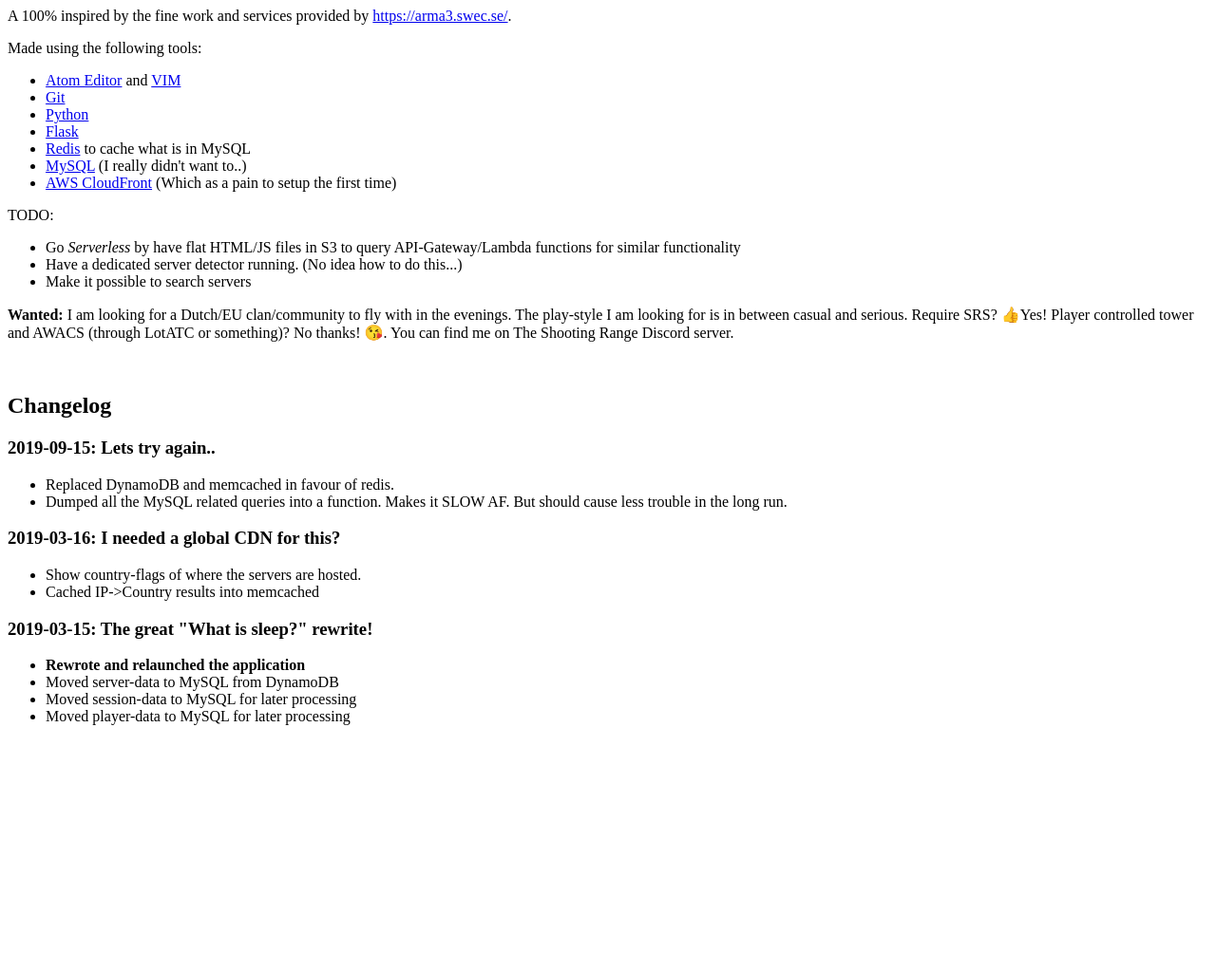
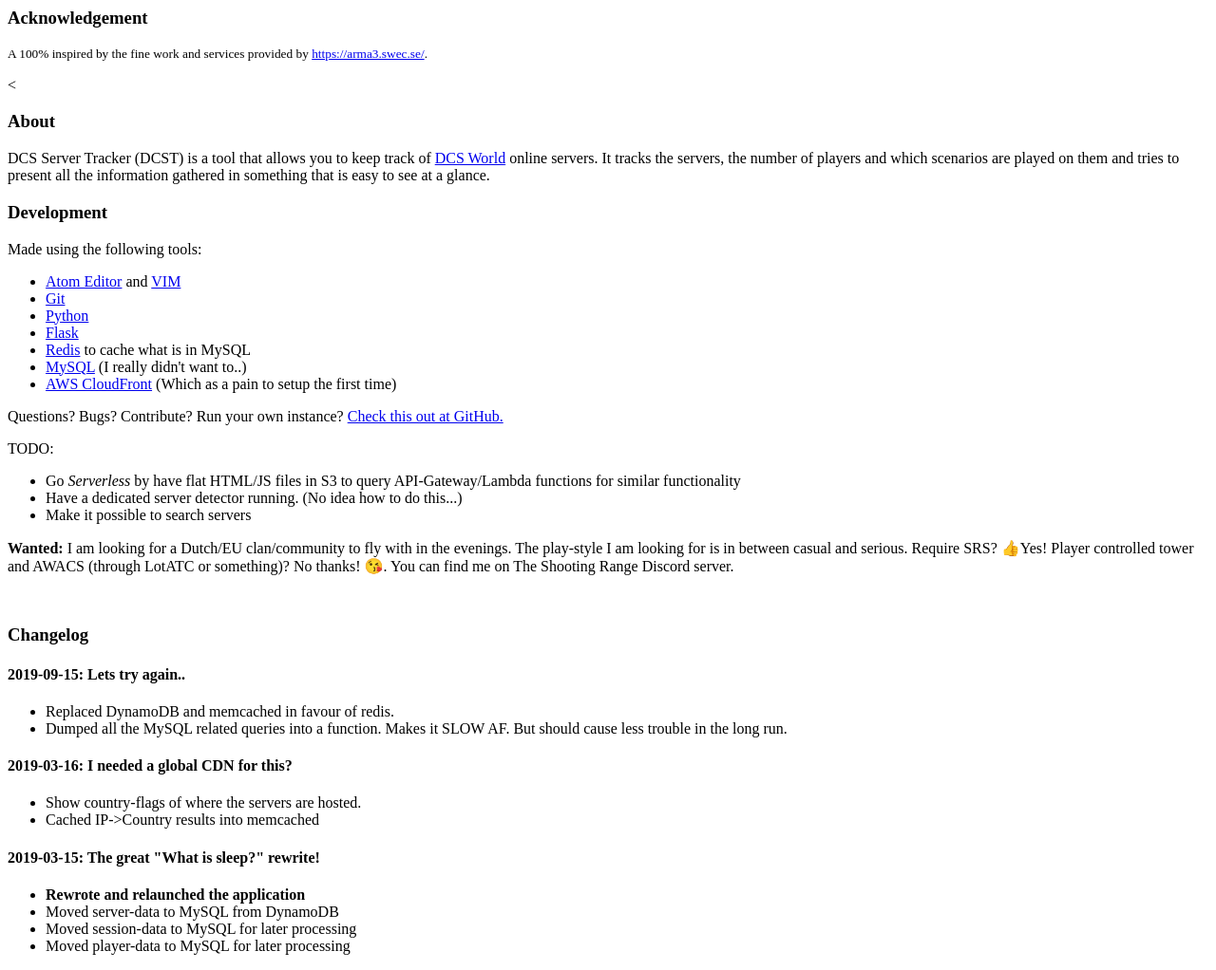
Before and after one commit to Ligthert/dcs_server_tracker, a Flask app: template app/templates/about.html in a window 1280 px wide. Shown: the whole page at 95% size. Before the commit the page ends 764 px from the top, so only its background shows below. Run offline with Flask 2, Linux system fonts and the light colour scheme; the template is opened without the code that fills it, so the values that code supplies are empty.

Commit message:
Link the site to the repo. Link the repo to the site. Comply with the MaxMind Geo2Lite license. Added an about section

```diff
--- a/app/templates/about.html
+++ b/app/templates/about.html
@@ -1,5 +1,9 @@
 <div class="text-left">
-<p>A 100% inspired by the fine work and services provided by <a href="https://arma3.swec.se/">https://arma3.swec.se/</a>.</p>
+<h3>Acknowledgement</h3>
+<p><small>A 100% inspired by the fine work and services provided by <a href="https://arma3.swec.se/">https://arma3.swec.se/</a>.</small></p>
+<<h3>About</h3>
+<p>DCS Server Tracker (DCST) is a tool that allows you to keep track of <a href="https://www.digitalcombatsimulator.com/">DCS World</a> online servers. It tracks the servers, the number of players and which scenarios are played on them and tries to present all the information gathered in something that is easy to see at a glance.</p>
+<h3>Development</h3>
 <p>Made using the following tools:
   <ul>
     <li><a href="https://atom.io/">Atom Editor</a> and <a href="https://www.vim.org">VIM</a></li>
@@ -10,6 +14,7 @@
     <li><a href="https://www.mysql.com/">MySQL</a> (I really didn't want to..)</li>
     <li><a href="https://aws.amazon.com/cloudfront/">AWS CloudFront</a> (Which as a pain to setup the first time)</li>
   </ul>
+<p>Questions? Bugs? Contribute? Run your own instance? <a href="https://github.com/GlowieXYZ/dcs_server_tracker/">Check this out at GitHub.</a></p>
 <p>TODO:
   <ul>
     <li>Go <i>Serverless</i> by have flat HTML/JS files in S3 to query API-Gateway/Lambda functions for similar functionality</li>
@@ -19,18 +24,18 @@
 </p>
 <p><b>Wanted:</b> I am looking for a Dutch/EU clan/community to fly with in the evenings. The play-style I am looking for is in between casual and serious. Require SRS? 👍Yes! Player controlled tower and AWACS (through LotATC or something)? No thanks! 😘. You can find me on The Shooting Range Discord server.</p>
 <p>&nbsp;</p>
-<p><h2>Changelog</h2></p>
-<h3>2019-09-15: Lets try again..</h3>
+<p><h3>Changelog</h3></p>
+<h4>2019-09-15: Lets try again..</h4>
 <ul>
   <li>Replaced DynamoDB and memcached in favour of redis.</li>
   <li>Dumped all the MySQL related queries into a function. Makes it SLOW AF. But should cause less trouble in the long run.</li>
 </ul>
-<h3>2019-03-16: I needed a global CDN for this?</h3>
+<h4>2019-03-16: I needed a global CDN for this?</h4>
 <ul>
   <li>Show country-flags of where the servers are hosted.</li>
   <li>Cached IP->Country results into memcached</li>
 </ul>
-<h3>2019-03-15: The great "What is sleep?" rewrite!</h3>
+<h4>2019-03-15: The great "What is sleep?" rewrite!</h4>
 <ul>
   <li><b>Rewrote and relaunched the application</b></li>
   <li>Moved server-data to MySQL from DynamoDB</li>
--- a/app/templates/template.html
+++ b/app/templates/template.html
@@ -44,8 +44,9 @@
 
     <div class="text-center">
       <hr width="80%" />
-        <p><small>This page is created and maintained by Glowie. The data may be used freely for non commercial purposes.
-        Contact me on Discord (<i>Glowie#9836</i>) or <a href="mailto:glowie.xyz@protonmail.com">send me an email</a> if you have any questions or requests.</small></p>
+        <p><small>This page is created and maintained by Glowie.<br>The data may be used freely for non commercial purposes.<br>
+        Contact me on Discord (<i>Glowie#9836</i>) or <a href="mailto:glowie.xyz@protonmail.com">send me an email</a> if you have any questions or requests.<br>This product includes GeoLite2 data created by MaxMind, available from
+<a href="https://www.maxmind.com">https://www.maxmind.com</a>.</small></p>
       <hr width="80%" />
       <p>Last update: {{last_update}} ZULU</p>
     </div>
```
Also changed, not shown: README.md.
